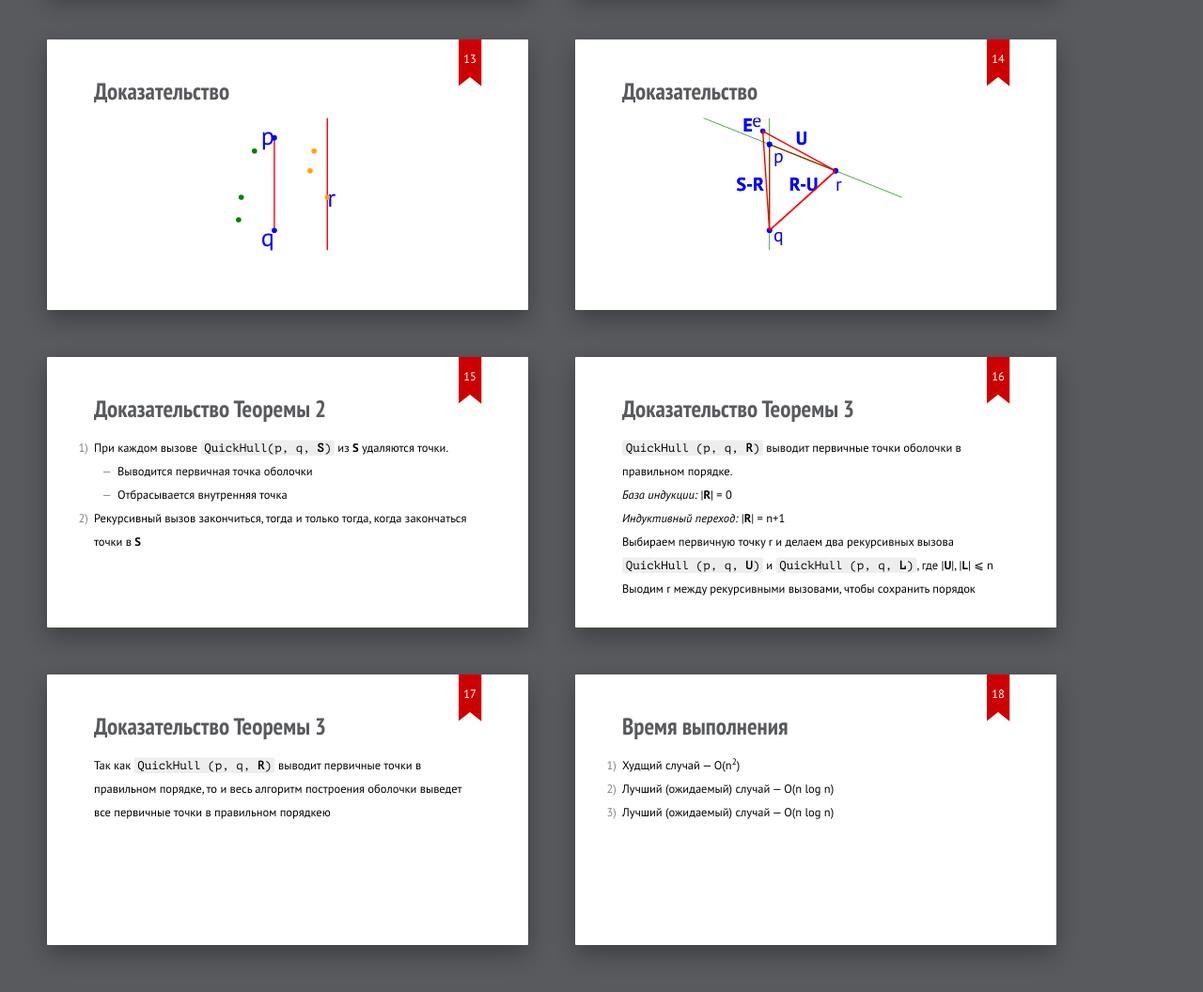
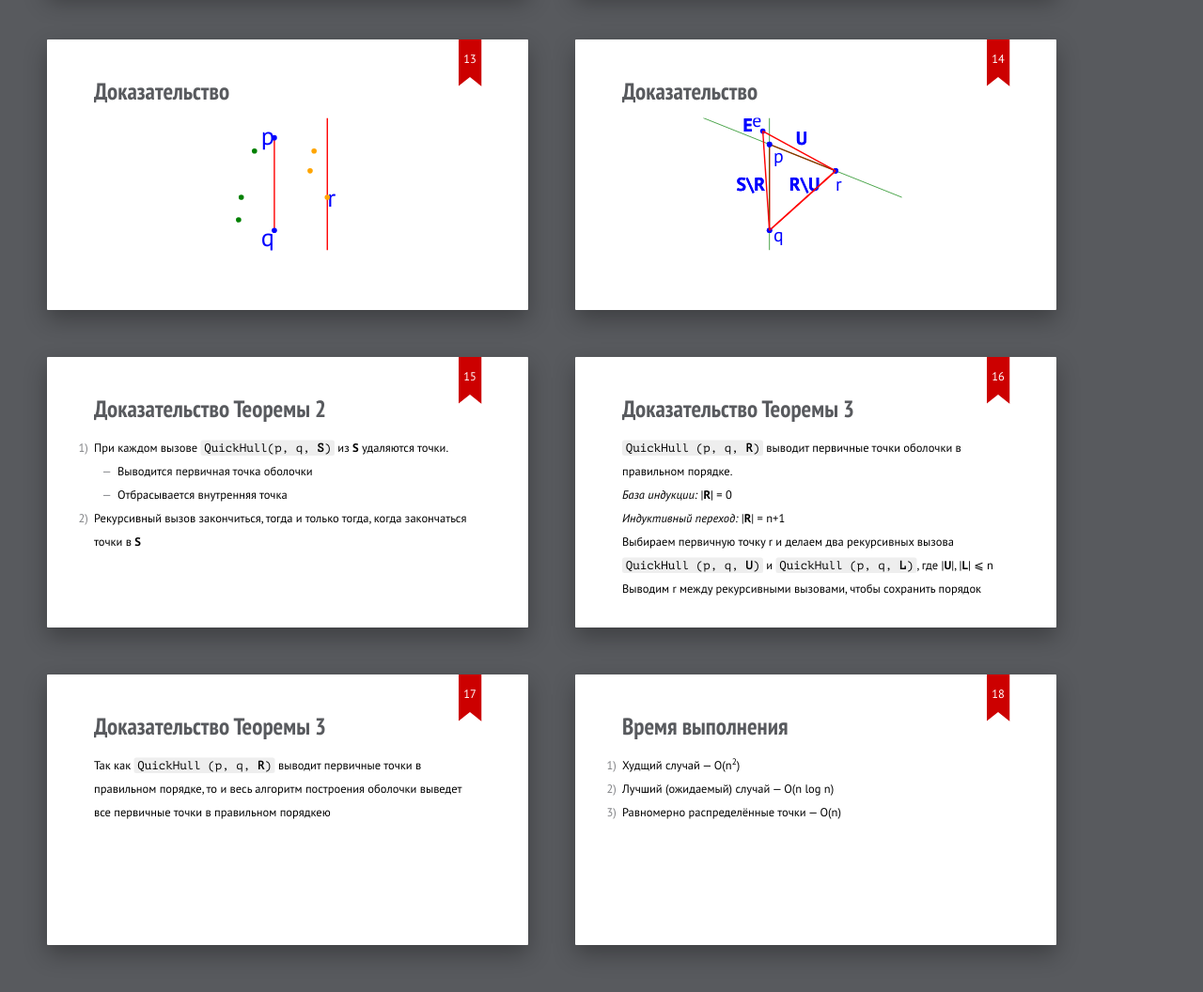
Before and after one commit to MarkOnegov/quickhull, a website: page slides/index.html in a window 1280 px wide. Shown: the part 2160-3216 px from the top of the page at 94% size. Drawn offline with Linux system fonts and the light colour scheme; files whose address does not match are found by name.

Commit message:
small fix

```diff
--- a/slides/index.html
+++ b/slides/index.html
@@ -515,17 +515,17 @@ QuickHull(q, p, <b>L</b>); <span class="comment">// Выполняем алго
           <circle cx="15" cy="85" r="2" />
         </g>
         <g class="next">
-          <text x="30" y="55" class="bold hide-visited">R-U</text>
+          <text x="30" y="55" class="bold hide-visited">R\U</text>
           <text x="35" y="20" class="bold hide-visited">U</text>
-          <text x="-10" y="55" class="bold hide-visited">S-R</text>
+          <text x="-10" y="55" class="bold hide-visited">S\R</text>
           <text x="-5" y="10" class="bold hide-visited">E</text>
         </g>
         <g class="next">
           <circle cx="10" cy="10" r="2" />
           <text x="2" y="7">e</text>
-          <text x="30" y="55" class="bold hide-visited">R-U</text>
+          <text x="30" y="55" class="bold hide-visited">R\U</text>
           <text x="35" y="20" class="bold hide-visited">U</text>
-          <text x="-10" y="55" class="bold hide-visited">S-R</text>
+          <text x="-10" y="55" class="bold hide-visited">S\R</text>
           <text x="-5" y="10" class="bold hide-visited">E</text>
         </g>
         <g class="next">
@@ -570,7 +570,7 @@ QuickHull(q, p, <b>L</b>); <span class="comment">// Выполняем алго
         |<b>U</b>|,&nbsp;|<b>L</b>|&nbsp;⩽&nbsp;n
       </p>
       <p class="next">
-        Выодим r между рекурсивными вызовами, чтобы сохранить порядок
+        Выводим r между рекурсивными вызовами, чтобы сохранить порядок
       </p>
       <style>
         #theorem_3 p {
@@ -593,7 +593,7 @@ QuickHull(q, p, <b>L</b>); <span class="comment">// Выполняем алго
       <ol class="invariant">
         <li class="next">Худщий случай — O(n<sup>2</sup>)</li>
         <li class="next">Лучший (ожидаемый) случай — O(n log n)</li>
-        <li class="next">Лучший (ожидаемый) случай — O(n log n)</li>
+        <li class="next">Равномерно распределённые точки — O(n)</li>
       </ol>
     </section>
 
```
Also changed, not shown: dist/slides/index.html.
